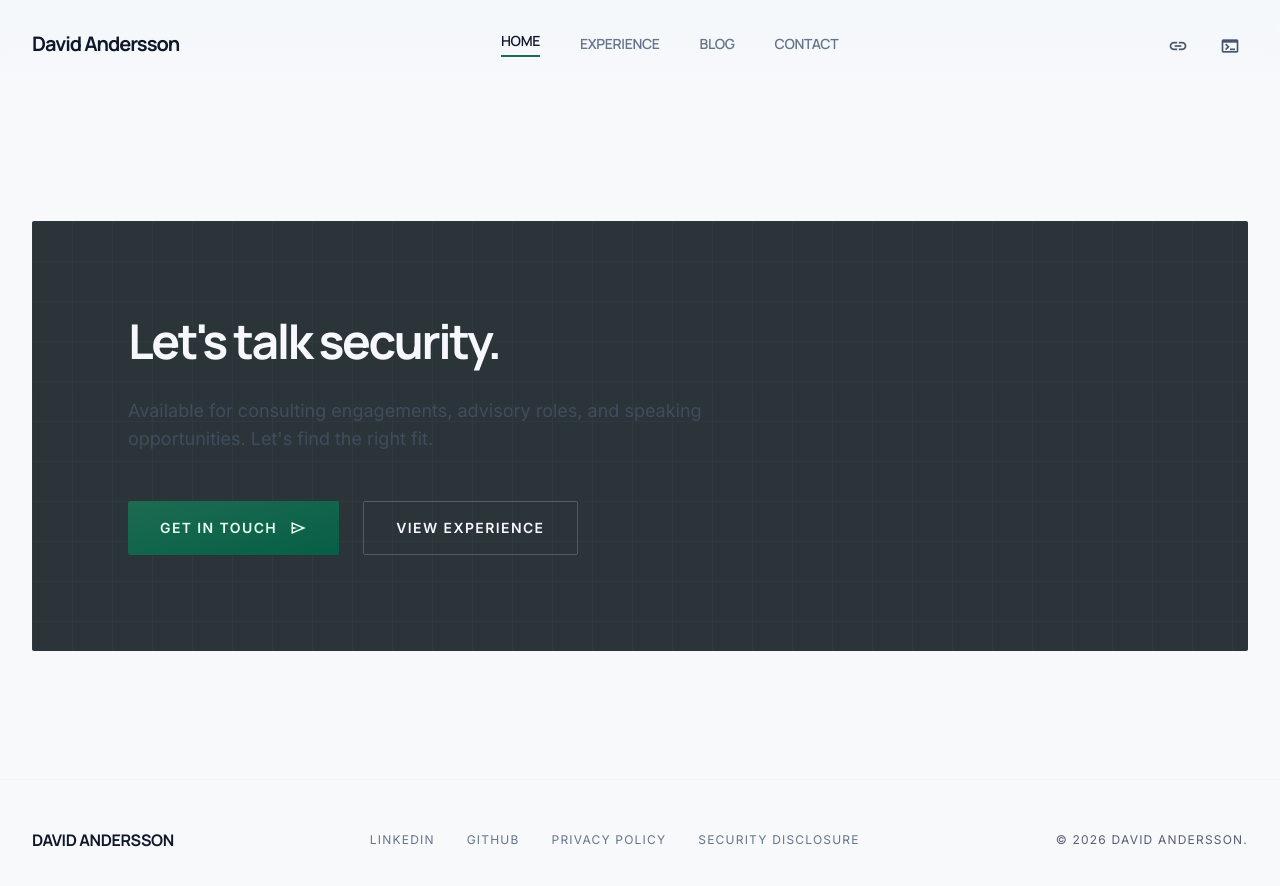
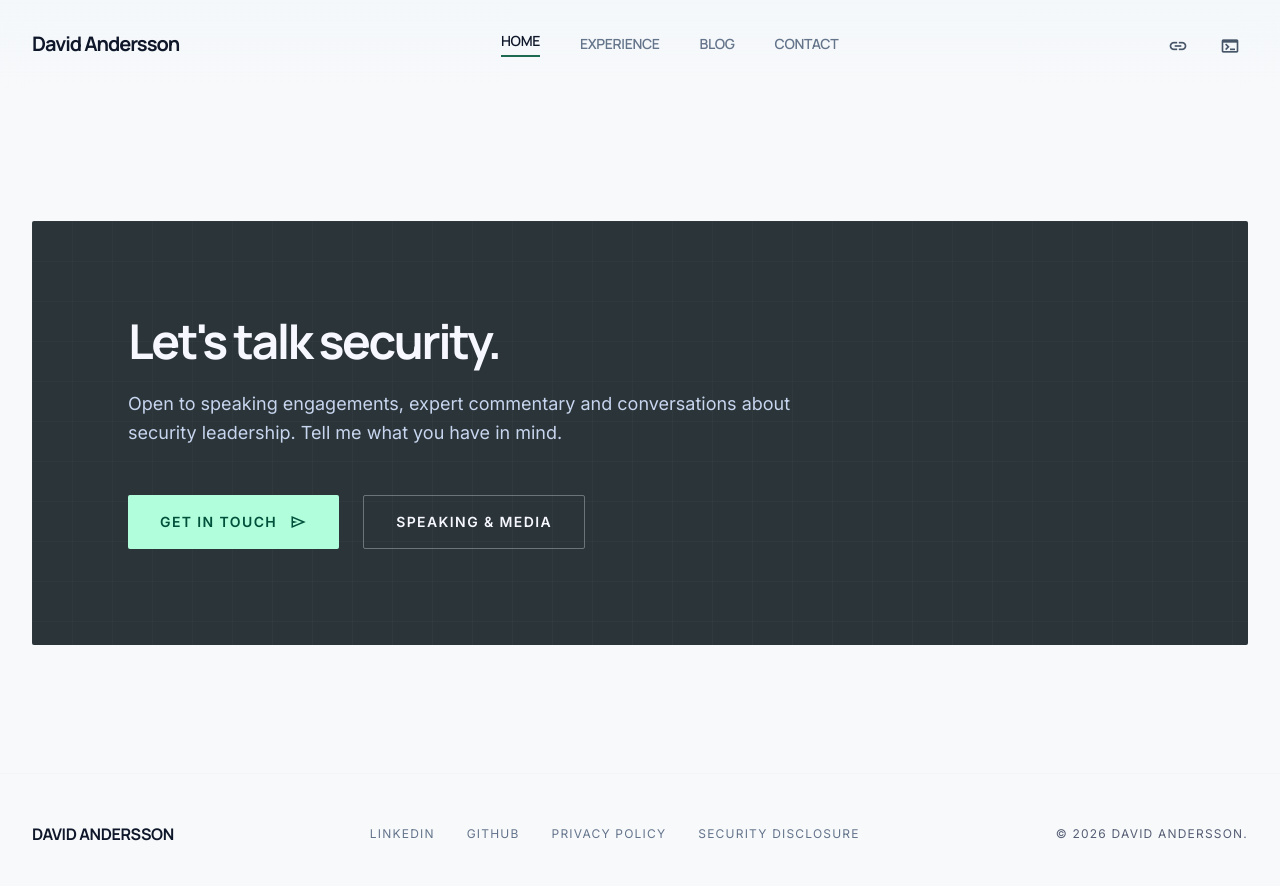
Before and after one commit to davand01/davand01.github.io, a Jekyll site: the page built from index.html, in a window 1280 px wide and 900 px high, scrolled down 2405 px. Shown: the top 886 px of the window. Built offline with Jekyll 4.4.1, drawn with Linux system fonts in a browser that asks for light colours; nearby versions of some CDN libraries; the list of posts is cut into pages by our own code.

Commit message:
Update index.html

```diff
--- a/index.html
+++ b/index.html
@@ -123,22 +123,22 @@ layout: home-page
 <section class="py-32 px-8">
   <div class="max-w-7xl mx-auto">
     <div class="bg-on-surface p-12 md:p-24 rounded-sm relative overflow-hidden">
-      <div class="absolute inset-0 opacity-10 pointer-events-none">
+      <div class="absolute inset-0 opacity-10 pointer-events-none" aria-hidden="true">
         <svg width="100%" height="100%" xmlns="http://www.w3.org/2000/svg">
           <defs><pattern id="grid" width="40" height="40" patternUnits="userSpaceOnUse"><path d="M 40 0 L 0 0 0 40" fill="none" stroke="white" stroke-width="0.5"/></pattern></defs>
           <rect width="100%" height="100%" fill="url(#grid)"/>
         </svg>
       </div>
       <div class="relative z-10 max-w-2xl">
-        <h2 class="font-headline text-4xl md:text-5xl font-bold text-on-primary mb-8 tracking-tighter">Let's talk security.</h2>
-        <p class="text-on-secondary-container text-lg mb-12 opacity-80">Available for consulting engagements, advisory roles, and speaking opportunities. Let's find the right fit.</p>
-        <div class="flex flex-col sm:flex-row gap-6">
-          <a href="{{ relativebase }}contact.html" class="bg-gradient-to-br from-tertiary to-tertiary-dim text-on-tertiary px-8 py-4 font-label font-bold text-sm tracking-widest uppercase rounded-sm hover:opacity-90 transition-all flex items-center justify-center no-underline">
+        <h2 class="font-headline text-4xl md:text-5xl font-bold text-on-primary mb-6 tracking-tighter">Let's talk security.</h2>
+        <p class="text-secondary-fixed-dim text-lg leading-relaxed mb-12">Open to speaking engagements, expert commentary and conversations about security leadership. Tell me what you have in mind.</p>
+        <div class="flex flex-col sm:flex-row gap-4 sm:gap-6">
+          <a href="{{ relativebase }}contact.html" class="bg-tertiary-fixed text-on-tertiary-fixed hover:bg-tertiary-fixed-dim transition-colors px-8 py-4 font-label font-bold text-sm tracking-widest uppercase rounded-sm flex items-center justify-center no-underline focus-visible:outline focus-visible:outline-2 focus-visible:outline-offset-2 focus-visible:outline-tertiary-fixed">
             Get in Touch
             <span class="material-symbols-outlined ml-3 text-[18px]">send</span>
           </a>
-          <a href="{{ relativebase }}resume.html" class="border border-outline-variant/30 text-on-primary px-8 py-4 font-label font-bold text-sm tracking-widest uppercase rounded-sm hover:bg-white/5 transition-all no-underline text-center">
-            View Experience
+          <a href="{{ relativebase }}speaking.html" class="border border-outline-variant/50 text-on-primary hover:bg-white/10 transition-colors px-8 py-4 font-label font-bold text-sm tracking-widest uppercase rounded-sm text-center no-underline focus-visible:outline focus-visible:outline-2 focus-visible:outline-offset-2 focus-visible:outline-tertiary-fixed">
+            Speaking &amp; Media
           </a>
         </div>
       </div>
```
